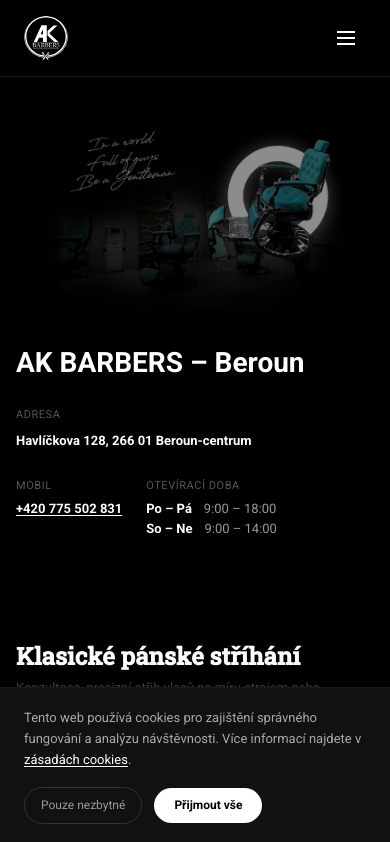
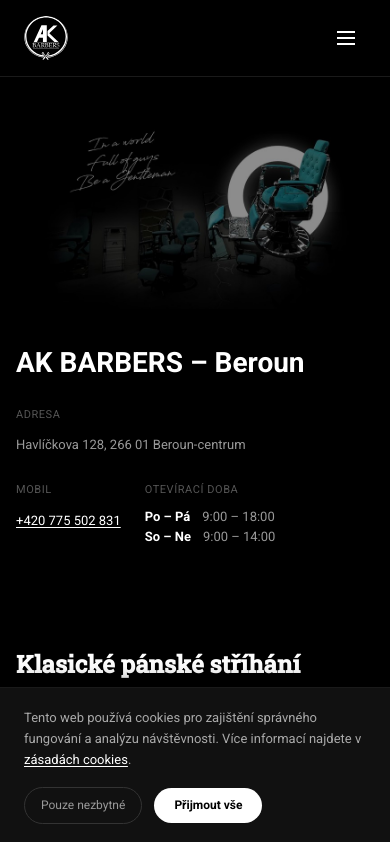
Before and after one commit to weblyxinfo-cmyk/akbarber-web, a Next.js app: page /pobocky/beroun in a window 390 px wide. Shown: the top 842 px of the page. Built offline with nearby package versions, Linux system fonts and the light colour scheme.

Commit message:
Fix branch page meta info to match akbarber.com
- Address: regular weight, gray #999 (not bold white)
- Phone: regular weight, underlined (not bold)
- Opening hours days: font-semibold (not font-bold)
- Unified label spacing mb-2

Co-Authored-By: Claude Opus 4.6 <noreply@anthropic.com>

```diff
--- a/src/app/pobocky/[id]/page.tsx
+++ b/src/app/pobocky/[id]/page.tsx
@@ -198,35 +198,36 @@ export default async function LocationPage({ params }: Props) {
           {/* Meta info: Adresa | Mobil | Otevírací doba */}
           <div className="mb-12 flex flex-wrap gap-12 max-md:gap-6">
             <div>
-              <div className="mb-1 text-[11px] font-medium uppercase tracking-wider text-gray-light">
+              <div className="mb-2 text-[11px] font-medium uppercase tracking-wider text-gray-light">
                 Adresa
               </div>
               <a
                 href={`https://www.google.com/maps/dir/?api=1&destination=${encodeURIComponent(location.address)}`}
                 target="_blank"
                 rel="noopener noreferrer"
-                className="text-[13px] font-bold transition-colors hover:text-white"
+                className="text-[13px] text-[#999] transition-colors hover:text-white"
               >
                 {location.address}
               </a>
             </div>
             <div>
-              <div className="mb-1 text-[11px] font-medium uppercase tracking-wider text-gray-light">
+              <div className="mb-2 text-[11px] font-medium uppercase tracking-wider text-gray-light">
                 Mobil
               </div>
-              <div className="text-[13px]">
-                <a href={`tel:${location.phone}`} className="font-bold text-white underline underline-offset-2">
-                  {location.phone}
-                </a>
-              </div>
+              <a
+                href={`tel:${location.phone}`}
+                className="text-[13px] text-white underline underline-offset-2"
+              >
+                {location.phone}
+              </a>
             </div>
             <div>
-              <div className="mb-1 text-[11px] font-medium uppercase tracking-wider text-gray-light">
+              <div className="mb-2 text-[11px] font-medium uppercase tracking-wider text-gray-light">
                 Otevírací doba
               </div>
               {location.openingHours.map((h) => (
                 <div key={h.days} className="text-[13px]">
-                  <span className="font-bold text-white">{h.days}</span>
+                  <span className="font-semibold">{h.days}</span>
                   <span className="ml-3 text-[#999]">{h.hours}</span>
                 </div>
               ))}
```
